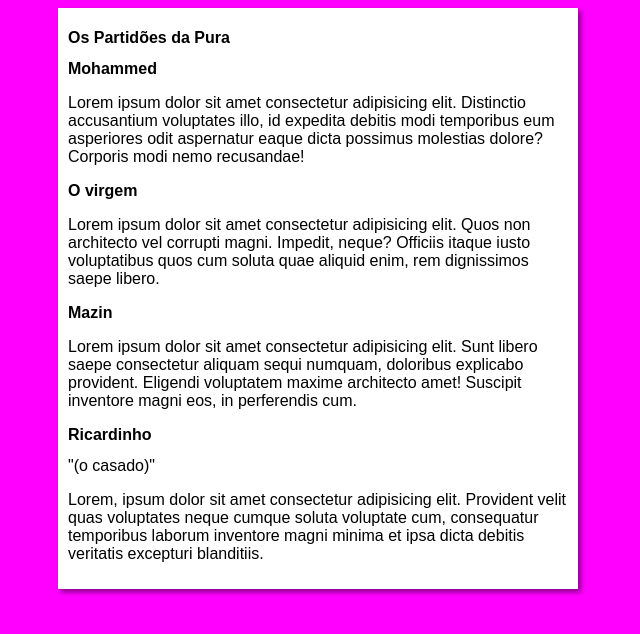
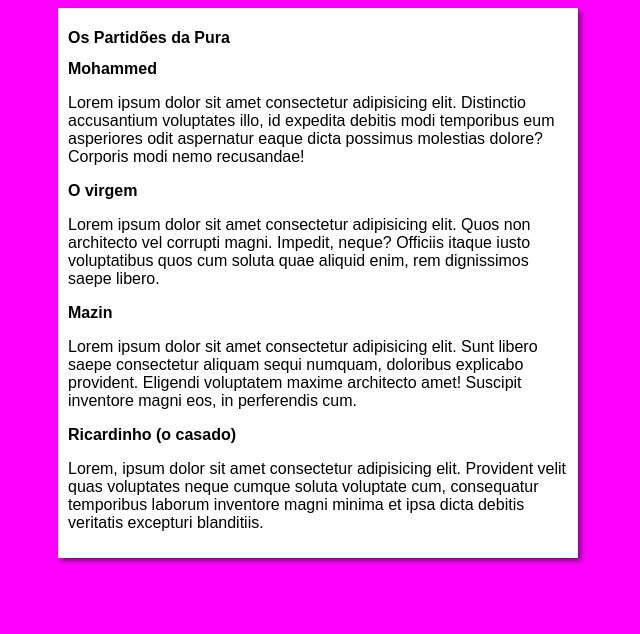
Before and after one commit to RafaDiego01/Teste-Mac, a plain HTML site: page Teste site Mac/index.html in a window 1280 px wide. Shown: the whole page, without its empty margins (322-962 px from the left). Drawn offline with Linux system fonts and the light colour scheme.

Commit message:
Correção linha 27

```diff
--- a/Teste site Mac/index.html
+++ b/Teste site Mac/index.html
@@ -24,7 +24,7 @@
             <p>Lorem ipsum dolor sit amet consectetur adipisicing elit. Sunt libero saepe consectetur aliquam sequi numquam, doloribus explicabo provident. Eligendi voluptatem maxime architecto amet! Suscipit inventore magni eos, in perferendis cum.</p>
         </article>
         <article>
-            <h2>Ricardinho</h2></h2>"(o casado)"</h2>
+            <h2>Ricardinho (o casado)</h2>
             <p>Lorem, ipsum dolor sit amet consectetur adipisicing elit. Provident velit quas voluptates neque cumque soluta voluptate cum, consequatur temporibus laborum inventore magni minima et ipsa dicta debitis veritatis excepturi blanditiis.</p>
         </article>
     </main>
```
